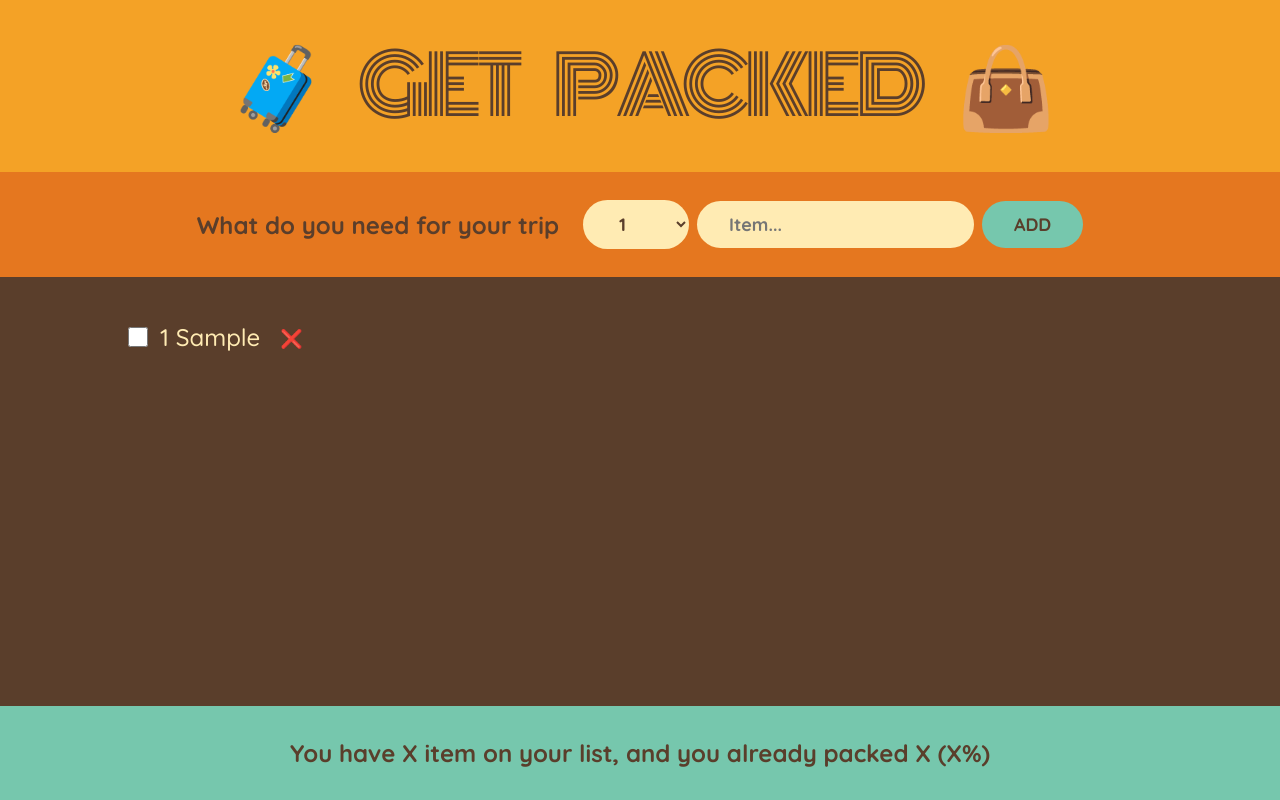
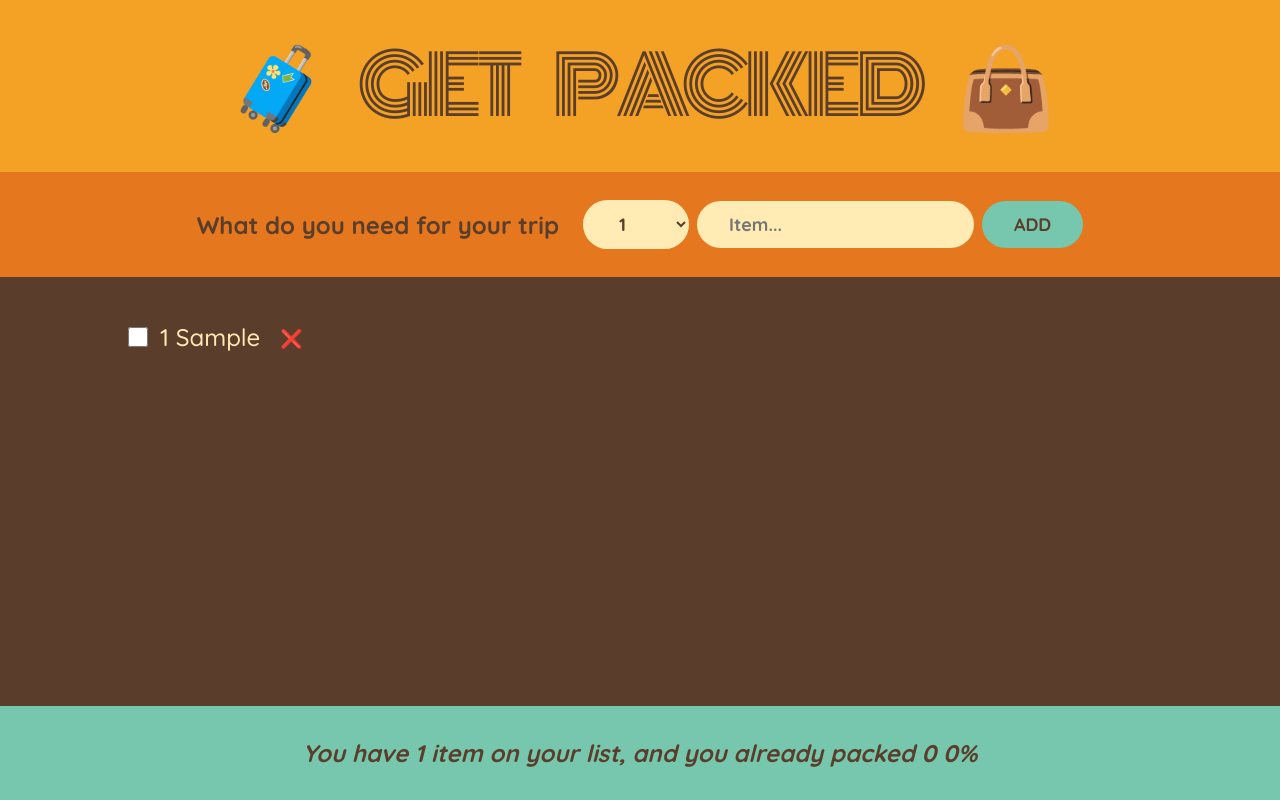
Before and after one commit to tomaszbialkowski/travel, a React (Create React App) app: page / in a window 1280 px wide. Both pictures are taken after typing "Sample" into the empty fields and a click on the button "ADD". Built offline with nearby package versions, Linux system fonts and the light colour scheme.

Commit message:
derived state to stats section done

```diff
--- a/src/App.js
+++ b/src/App.js
@@ -1,11 +1,4 @@
 import { useState } from "react";
-
-const initialItems = [
-  { id: 1, description: "Passports", quantity: 2, packed: false },
-  { id: 2, description: "Socks", quantity: 12, packed: false },
-  { id: 3, description: "Charger", quantity: 1, packed: false },
-  { id: 4, description: "Charger usb", quantity: 1, packed: true },
-];
 
 export default function App() {
   const [items, setItems] = useState([]);
@@ -14,12 +7,28 @@
     setItems((items) => [...items, item]);
   }
 
+  function handleDeleteItem(id) {
+    setItems((items) => items.filter((item) => item.id !== id));
+  }
+
+  function handleToggleItem(id) {
+    setItems((items) =>
+      items.map((item) =>
+        item.id === id ? { ...item, packed: !item.packed } : item
+      )
+    );
+  }
+
   return (
     <div className="app">
       <Logo />
       <Form onAddItems={handleAddItems} />
-      <PackingList items={items} />
-      <Stats />
+      <PackingList
+        items={items}
+        onDeleteItem={handleDeleteItem}
+        onToggleItem={handleToggleItem}
+      />
+      <Stats items={items} />
     </div>
   );
 }
@@ -79,34 +88,60 @@
   );
 }
 
-function PackingList({ items }) {
+function PackingList({ items, onDeleteItem, onToggleItem }) {
   return (
     <div className="list">
       <ul>
         {items.map((item) => (
-          <Item item={item} key={item.id} />
+          <Item
+            item={item}
+            onDeleteItem={onDeleteItem}
+            onToggleItem={onToggleItem}
+            key={item.id}
+          />
         ))}
       </ul>
     </div>
   );
 }
 
-function Item({ item }) {
+function Item({ item, onDeleteItem, onToggleItem }) {
   return (
     <li>
-      <input type="checkbox"></input>
+      <input
+        type="checkbox"
+        value={item.packed}
+        onChange={() => onToggleItem(item.id)}
+      ></input>
       <span style={item.packed ? { textDecoration: "line-through" } : {}}>
         {item.quantity} {item.description}
       </span>
-      <button>❌</button>
+      <button onClick={() => onDeleteItem(item.id)}>❌</button>
     </li>
   );
 }
 
-function Stats() {
+function Stats({ items }) {
+  if (!items.length)
+    return (
+      <p className="stats">
+        <em>Start adding items to your list 🚀</em>
+      </p>
+    );
+  const numItems = items.length;
+  const numPacked = items.filter((item) => item.packed).length;
+  const percentage = Math.round((numPacked / numItems) * 100);
+
+  console.log(numItems);
+  console.log(numPacked);
+
   return (
     <footer className="stats">
-      You have X item on your list, and you already packed X (X%)
+      <em>
+        {percentage === 100
+          ? `You've got everything, JUST GO ✈`
+          : `You have ${numItems} item on your list, and you already packed ${numPacked} ${percentage}%`}
+      </em>
     </footer>
   );
 }
```
